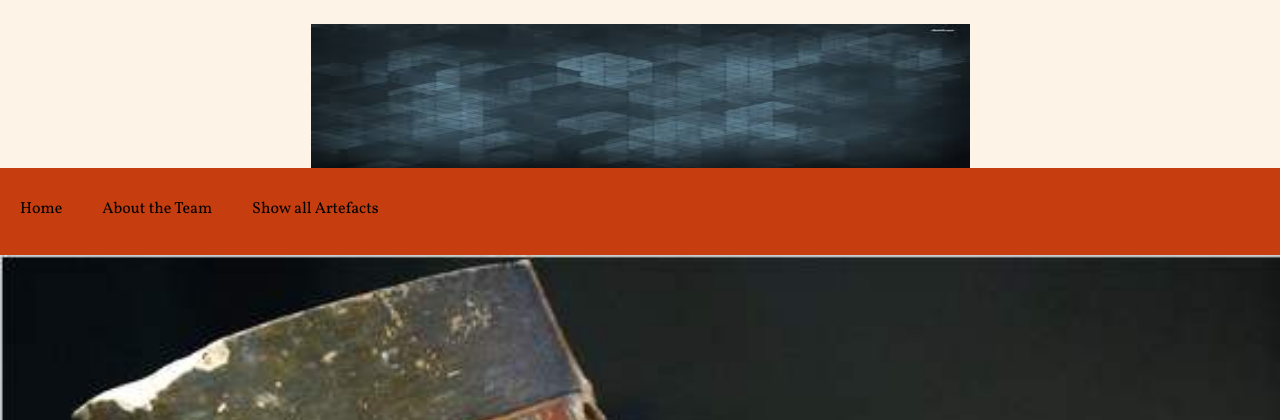
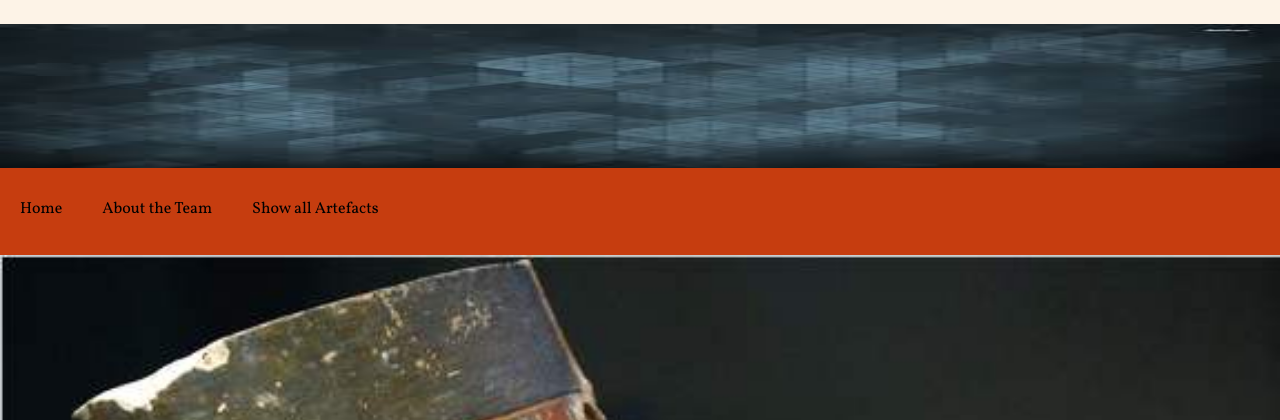
Before and after one commit to oliviaphp/heritagedocumentation, a PHP site: page / in a window 1280 px wide. Shown: the top 420 px of the page. Run offline with PHP 8.4, Linux system fonts and the light colour scheme.

Commit message:
Edited banner width

```diff
--- a/style.css
+++ b/style.css
@@ -19,7 +19,7 @@ body{
 }
 
 .headercontent a img {
-    width: 659px;
+    width: 100%;
     height: 144px;
     margin: 0px auto;
     display: block;
```
